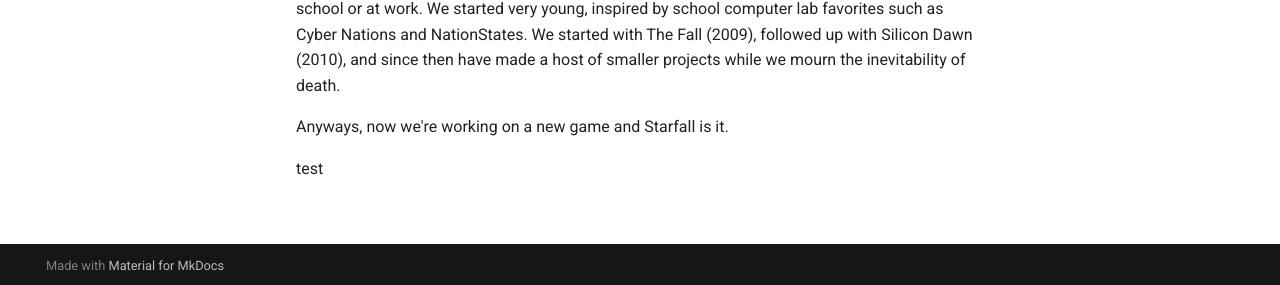
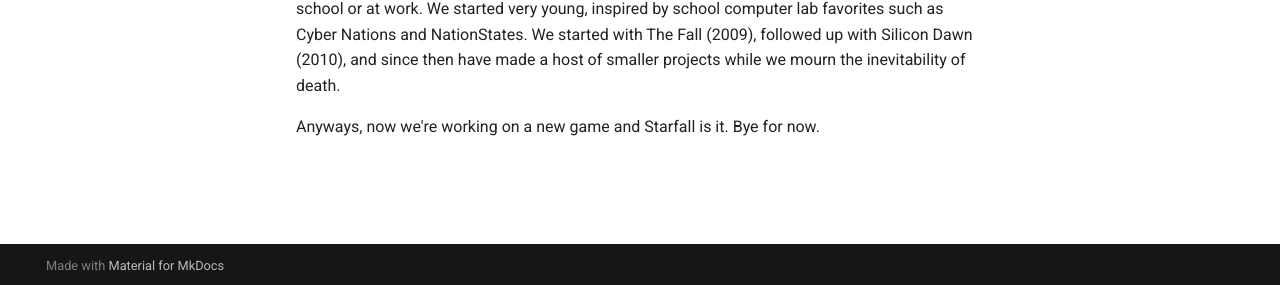
Before and after one commit to arke-industries/philotechnica, an MkDocs documentation site: the page built from docs/index.md, in a window 1280 px wide. Shown: the part 612-897 px from the top of the page. Built offline with MkDocs 1.6.1 and Material for MkDocs 9.7.7, drawn with Linux system fonts in a browser that asks for light colours.

Commit message:
it works now i guess

```diff
--- a/docs/index.md
+++ b/docs/index.md
@@ -12,6 +12,4 @@ We're also a bit obsessed with hard (realistic) sci-fi. We may be a little too i
 
 We are [Arke Industries](http://arkeindustries.com). We make games people love, or at least tolerate, while killing time at school or at work. We started very young, inspired by school computer lab favorites such as Cyber Nations and NationStates. We started with The Fall (2009), followed up with Silicon Dawn (2010), and since then have made a host of smaller projects while we mourn the inevitability of death.
 
-Anyways, now we're working on a new game and Starfall is it.
-
-test
+Anyways, now we're working on a new game and Starfall is it. Bye for now.
```
Also changed, not shown: 1 other file.
